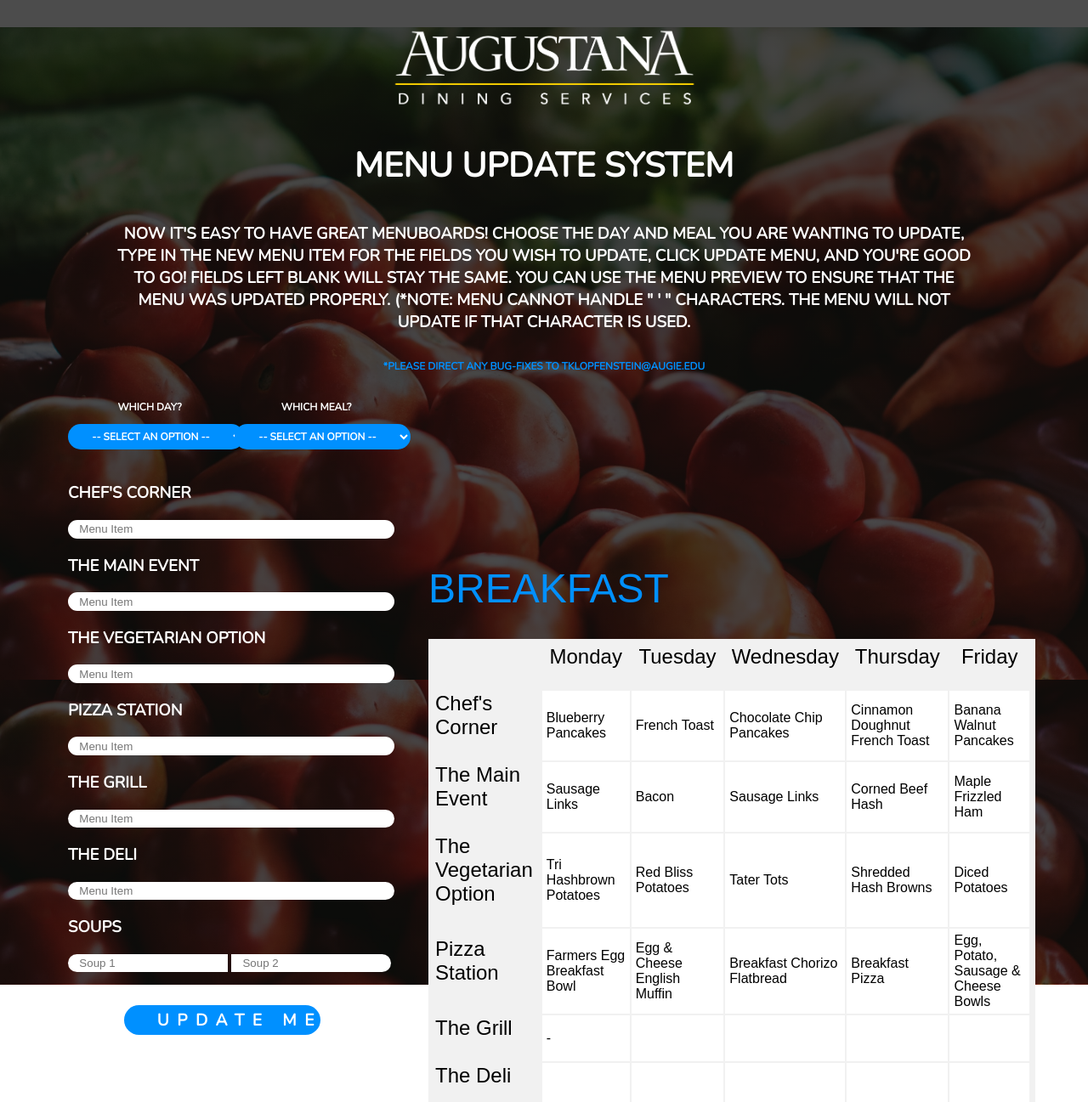
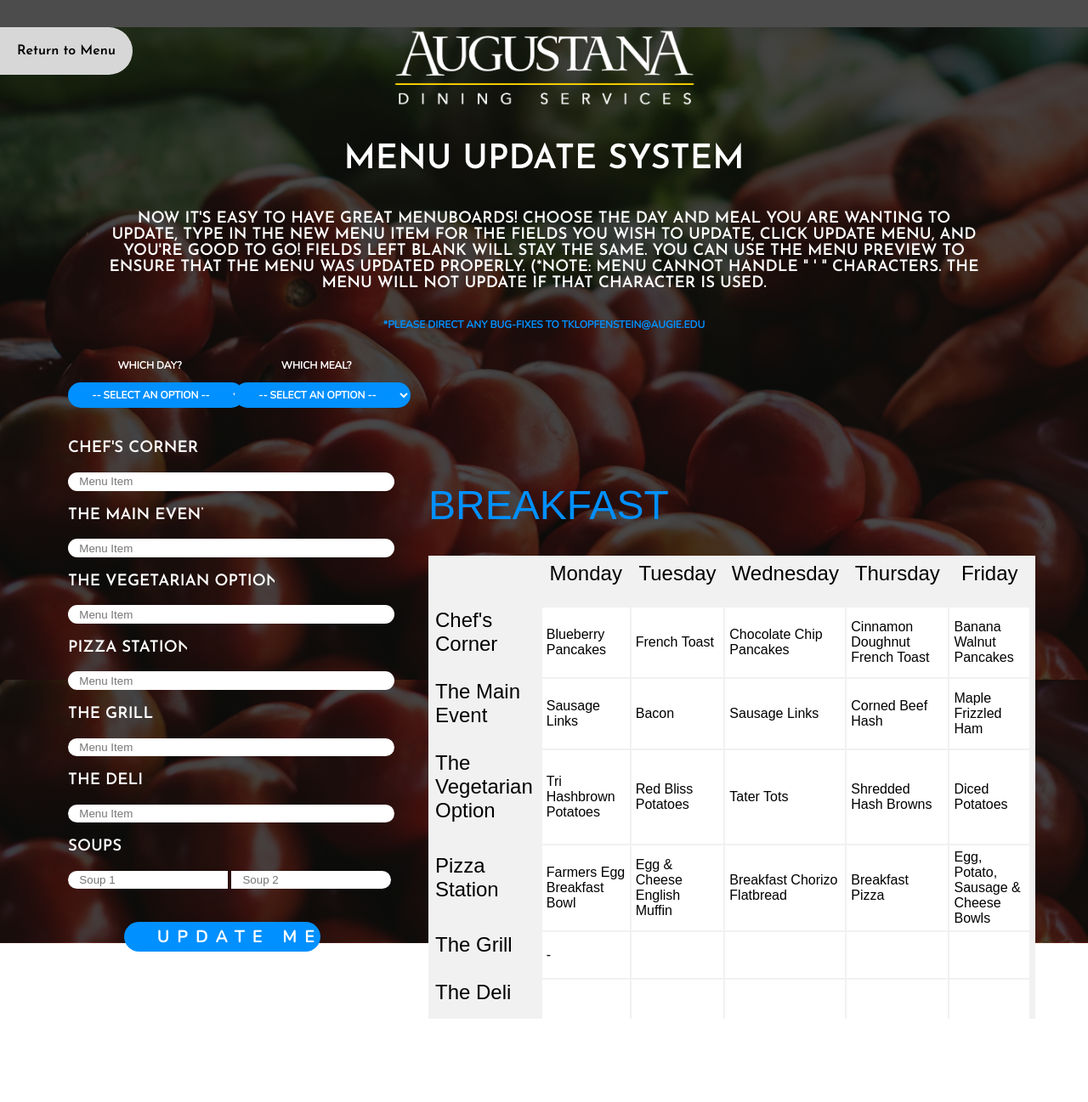
Before and after one commit to corinthdesign/menuboardsv2, a PHP site: page /interface.html in a window 1280 px wide. Shown: the whole page at 85% size. After the commit the page ends 1199 px from the top, so only its background shows below. Run offline with PHP 8.4, Linux system fonts and the light colour scheme; data comes from the database, SQL or seed files in the repository.

Commit message:
restyled interface

```diff
--- a/interface.css
+++ b/interface.css
@@ -11,6 +11,7 @@
 
 body{
 	overflow-x: hidden;
+	z-index: 0;
 }
 
 a {
@@ -47,7 +48,7 @@
   height: 12%;
 }
 h1 {
-	font-family: 'Nunito', sans-serif;
+	font-family: 'Josefin Sans', sans-serif;
 	font-size: 2.5em;
 	text-align: left;
 	letter-spacing: auto;
@@ -56,7 +57,7 @@
 }
 
 h2 {
-	font-family: 'Nunito', sans-serif;
+	font-family: 'Josefin Sans', sans-serif;
 	font-size: 1.5em;
 	text-align: left;
 	font-weight: black;
@@ -66,7 +67,7 @@
 }
 
 h3 {
-	font-family: 'Nunito', sans-serif;
+	font-family: 'Josefin Sans', sans-serif;
 	color: #FFF;
 	text-transform: uppercase;
   transition: all 0.35s ease;
@@ -347,4 +348,21 @@
 	top: -75vh;
 	left: 32.5vw;
 }
-/* {border: 1px rgba(0, 0, 0, 0.2) dashed;}
+/* {border: 1px rgba(0, 0, 0, 0.2) dashed;}*/
+
+#return {
+	display: block;
+	position: absolute;
+	font-family: "Josefin Sans", sans-serif;
+	top: 2em;
+	float: left;
+	background-color: rgba(215, 215, 215, 1);
+	border-radius: 0 1000px 1000px 0;
+	padding: 1.25em;
+	z-index: 100;
+	transition: all 0.4s ease;
+}
+
+#return:hover {
+	padding: 1.25em 1.25em 1.25em 2em;
+}
--- a/interface.html
+++ b/interface.html
@@ -3,6 +3,7 @@
   <title>Augustana Dining Menu Update System | Sodexo</title>
 <link rel="stylesheet" href="interface.css">
 <link href="https://fonts.googleapis.com/css?family=Nunito&display=swap" rel="stylesheet">
+  <link href="https://fonts.googleapis.com/css2?family=Josefin+Sans:wght@600&family=Satisfy&display=swap" rel="stylesheet">
 <script src="https://ajax.googleapis.com/ajax/libs/jquery/3.4.1/jquery.min.js"></script>
 <script type="text/javascript"> if (screen.width <= 699) {document.location = "m/interface.html";}</script>
 <!--Retrieve JSON data-->
@@ -87,4 +88,8 @@
   </form>
 </section>
 
+<a href="index.html" style="color: black; "><div id="return">
+  Return to Menu
+</div></a>
+
 </body>
```
